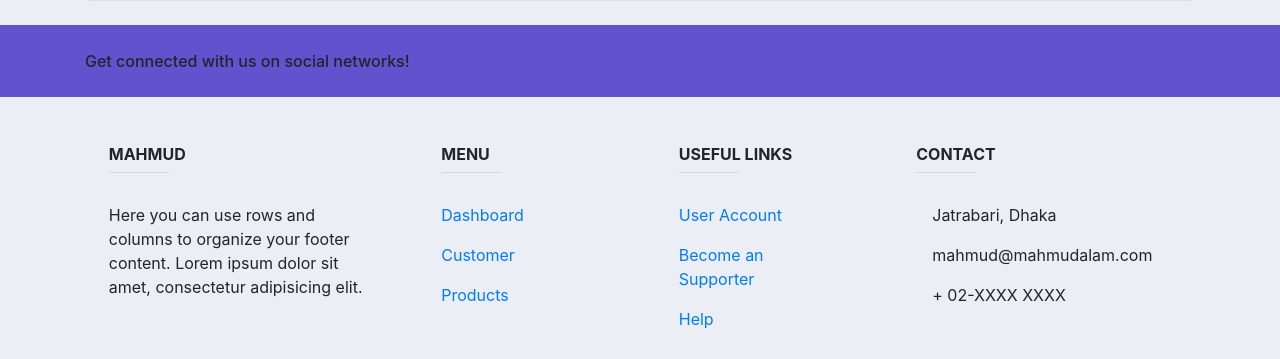
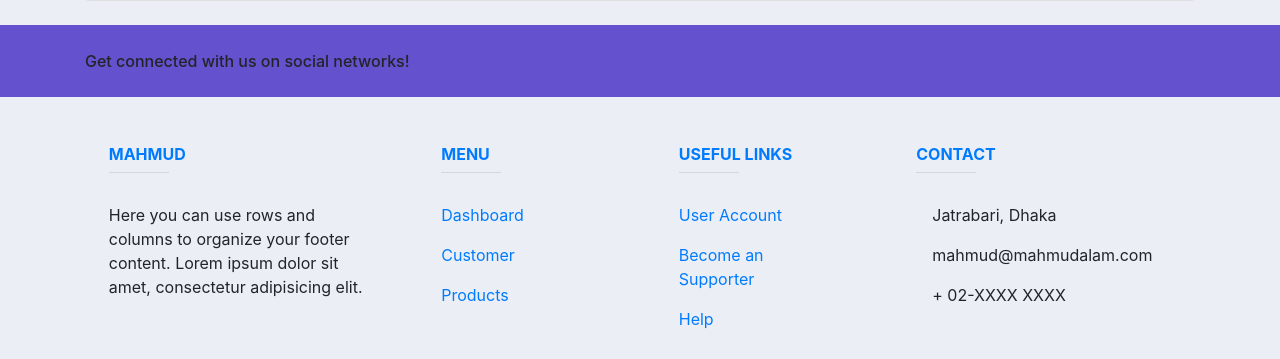
Before and after one commit to Mahmud-Alam/django_crm, a Django app: page /customer/1 in a window 1280 px wide. Shown: the part 746-1105 px from the top of the page. Run offline with Django 3.2, Linux system fonts and the light colour scheme; data comes from the database, SQL or seed files in the repository; some libraries are stand-ins or nearby versions.

Commit message:
add footer

```diff
--- a/accounts/templates/accounts/footer.html
+++ b/accounts/templates/accounts/footer.html
@@ -21,13 +21,13 @@
     <div class="container text-center text-md-left mt-5">
       <div class="row mt-3">
         <div class="col-md-3 col-lg-4 col-xl-3 mx-auto mb-4">
-          <h6 class="text-uppercase font-weight-bold">MAHMUD</h6>
+          <h6 class="text-primary text-uppercase font-weight-bold">MAHMUD</h6>
           <hr class="deep-purple accent-2 mb-4 mt-0 d-inline-block mx-auto" style="width: 60px;">
           <p>Here you can use rows and columns to organize your footer content. Lorem ipsum dolor sit amet, consectetur adipisicing elit.</p>
         </div>
 
         <div class="col-md-2 col-lg-2 col-xl-2 mx-auto mb-4">
-          <h6 class="text-uppercase font-weight-bold">Menu</h6>
+          <h6 class="text-primary text-uppercase font-weight-bold">Menu</h6>
           <hr class="deep-purple accent-2 mb-4 mt-0 d-inline-block mx-auto" style="width: 60px;">
           <p><a href="#!">Dashboard</a></p>
           <p><a href="#!">Customer</a></p>
@@ -35,7 +35,7 @@
         </div>
 
         <div class="col-md-3 col-lg-2 col-xl-2 mx-auto mb-4">
-          <h6 class="text-uppercase font-weight-bold">Useful links</h6>
+          <h6 class="text-primary text-uppercase font-weight-bold">Useful links</h6>
           <hr class="deep-purple accent-2 mb-4 mt-0 d-inline-block mx-auto" style="width: 60px;">
           <p><a href="#!">User Account</a></p>
           <p><a href="#!">Become an Supporter</a></p>
@@ -43,7 +43,7 @@
         </div>
 
         <div class="col-md-4 col-lg-3 col-xl-3 mx-auto mb-md-0 mb-4">
-          <h6 class="text-uppercase font-weight-bold">Contact</h6>
+          <h6 class="text-primary text-uppercase font-weight-bold">Contact</h6>
           <hr class="deep-purple accent-2 mb-4 mt-0 d-inline-block mx-auto" style="width: 60px;">
           <p><i class="fas fa-home mr-3"></i> Jatrabari, Dhaka</p>
           <p><i class="fas fa-envelope mr-3"></i> mahmud@mahmudalam.com</p>
```
